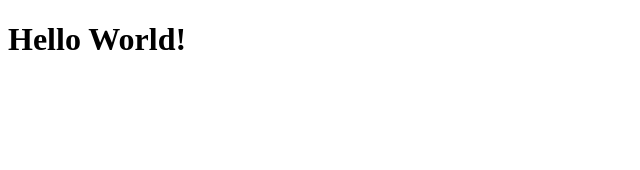
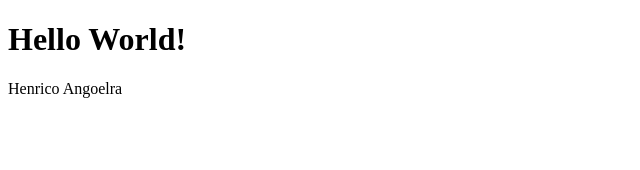
Before and after one commit to HenricoAngolera/rocketnotes, a React (Vite) app: page / in a window 1280 px wide. Shown: the top 170 px of the page, without its empty margins (0-640 px from the left). Built offline with nearby package versions, Linux system fonts and the light colour scheme.

Commit message:
Fragment

```diff
--- a/src/pages/Details.jsx
+++ b/src/pages/Details.jsx
@@ -1,5 +1,10 @@
+import { Fragment } from "react";
+
 export function Details() {
   return(
-    <h1>Hello World!</h1>
+    <Fragment>
+      <h1>Hello World!</h1>
+      <span>Henrico Angoelra</span>
+    </Fragment>
   )
 }
```
